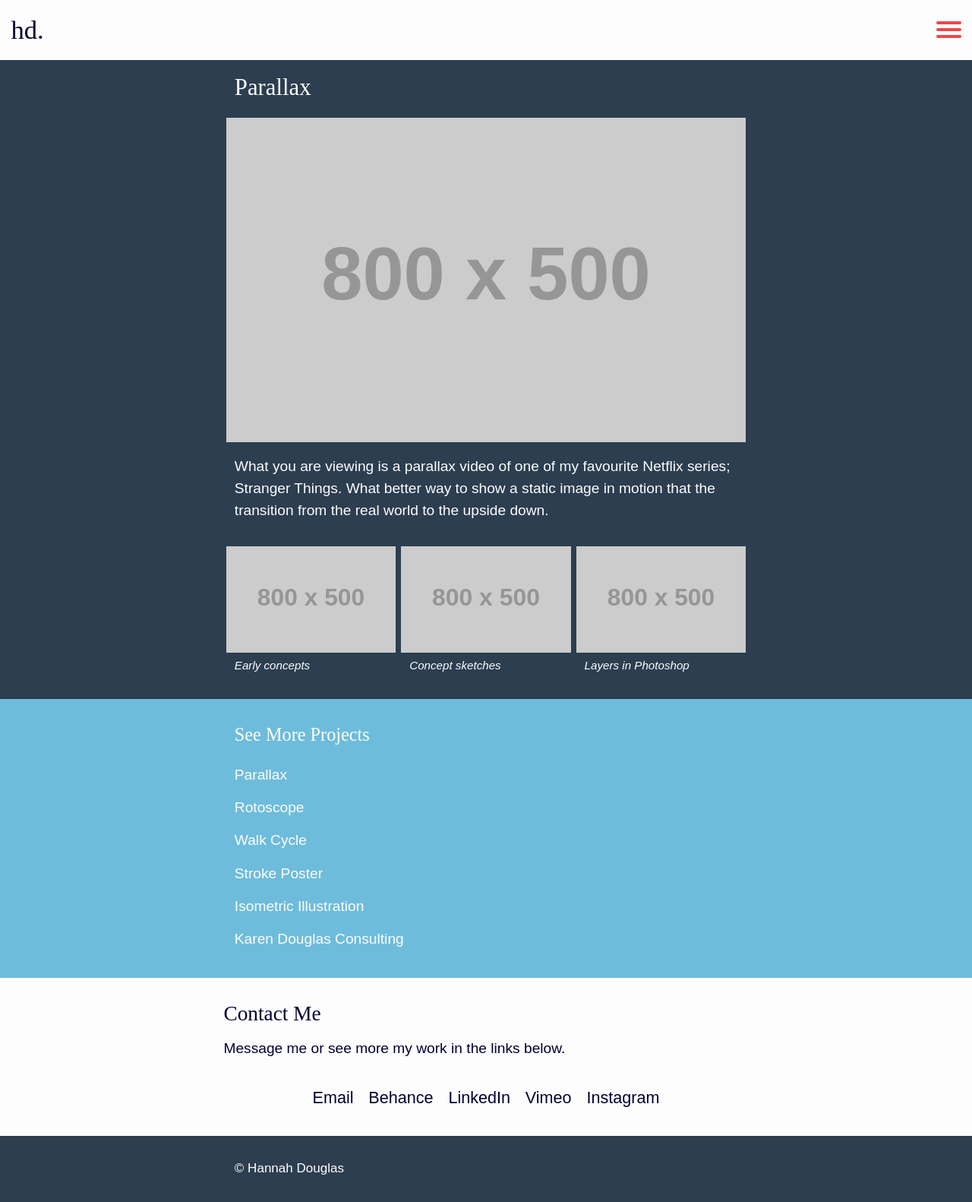
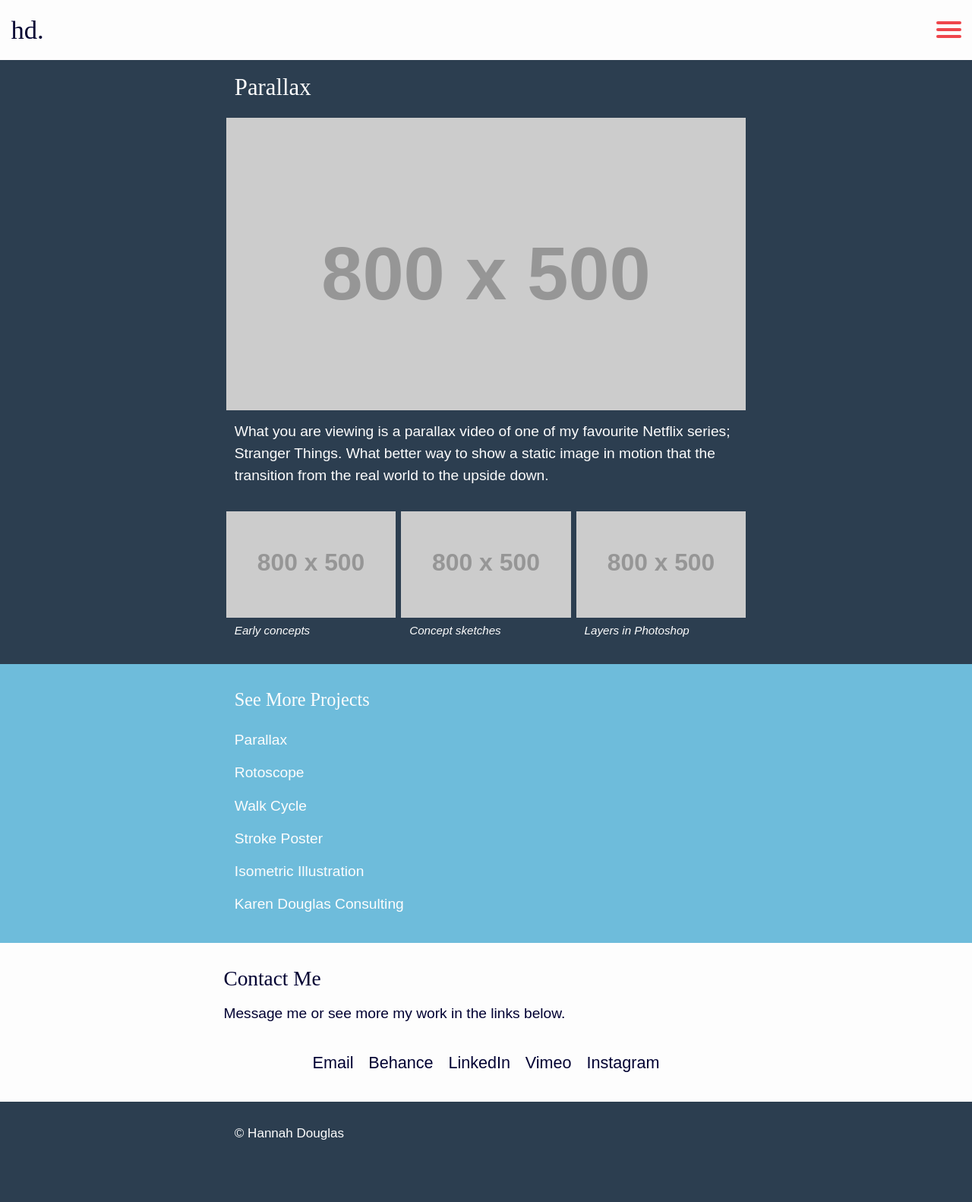
Before and after one commit to hldouglas/portfolio, a Jekyll site: the page built from parallax.html, in a window 1280 px wide. Shown: the whole page at 76% size. Built offline with Jekyll 4.4.1, drawn with Linux system fonts in a browser that asks for light colours; after the commit the page ends 1536 px from its top, so only the background shows below that.

Commit message:
Moving video-responsive class so it works in Firefox

```diff
--- a/parallax.html
+++ b/parallax.html
@@ -6,7 +6,9 @@
   <h2 itemprop="name" class="gutter-1-2 pad-t-1-2 push-1-2">Parallax</h2>
   <div class="grid">
     <div class="unit unit-xs-1 unit-s-1 unit-m-1 unit-l-1 unit-xl-1">
-      <img class="img-flex image island-1-8" src="https://via.placeholder.com/800x500">
+      <div class="video-responsive">
+        <img class="img-flex image island-1-8" src="https://via.placeholder.com/800x500">
+      </div>
     </div>
     <div class="unit unit-xs-1 unit-s-1 unit-m-1 unit-l-1 unit-xl-1">
       <p itemprop="description" class="white-text gutter-1-2 push pad-t-1-2">What you are viewing is a parallax video of one of my favourite Netflix series; Stranger Things. What better way to show a static image in motion that the transition from the real world to the upside down.</p>
--- a/rotoscope.html
+++ b/rotoscope.html
@@ -5,8 +5,10 @@
 <main itemscope itemtype="https://hannahdouglas.work/rotoscope" class="wrapper max-length">
   <h2 itemprop="name" class="gutter-1-2 pad-t-1-2 push-1-2">Rotoscope</h2>
   <div class="grid">
-    <div class="unit unit-xs-1 unit-s-1 unit-m-1 unit-l-1 unit-xl-1 video-responsive">
-      <iframe src="https://player.vimeo.com/video/210095709" width="640" height="360" frameborder="0" webkitallowfullscreen mozallowfullscreen allowfullscreen></iframe>
+    <div class="unit unit-xs-1 unit-s-1 unit-m-1 unit-l-1 unit-xl-1">
+      <div class="video-responsive">
+        <iframe src="https://player.vimeo.com/video/210095709" width="640" height="360" frameborder="0" webkitallowfullscreen mozallowfullscreen allowfullscreen></iframe>
+      </div>
     </div>
     <div class="unit unit-xs-1 unit-s-1 unit-m-1 unit-l-1 unit-xl-1">
       <p itemprop="description" class="white-text gutter-1-2 push pad-t-1-2">This a short rotoscoped clip from the opening of West Side where the Jets meet the Sharks. Hand drawn in Photoshop and styled and edited in After Effects.</p>
--- a/walk-cycle.html
+++ b/walk-cycle.html
@@ -5,8 +5,10 @@
 <main itemscope itemtype="https://hannahdouglas.work/walk-cycle" class="wrapper max-length">
   <h2 itemprop="name" class="gutter-1-2 pad-t-1-2 push-1-2">Walk Cycle</h2>
   <div class="grid">
-    <div class="unit unit-xs-1 unit-s-1 unit-m-1 unit-l-1 unit-xl-1 video-responsive">
-      <iframe src="https://player.vimeo.com/video/209272974" width="640" height="360" frameborder="0" webkitallowfullscreen mozallowfullscreen allowfullscreen></iframe>
+    <div class="unit unit-xs-1 unit-s-1 unit-m-1 unit-l-1 unit-xl-1">
+      <div class="video-responsive">
+        <iframe src="https://player.vimeo.com/video/209272974" width="640" height="360" frameborder="0" webkitallowfullscreen mozallowfullscreen allowfullscreen></iframe>
+      </div>
     </div>
     <div class="unit unit-xs-1 unit-s-1 unit-m-1 unit-l-1 unit-xl-1">
       <p itemprop="description" class="white-text gutter-1-2 push pad-t-1-2">Go big or go home. If you're going to make a walk cycle, you might as well make sure it has the most legs as possible.</p>
```
